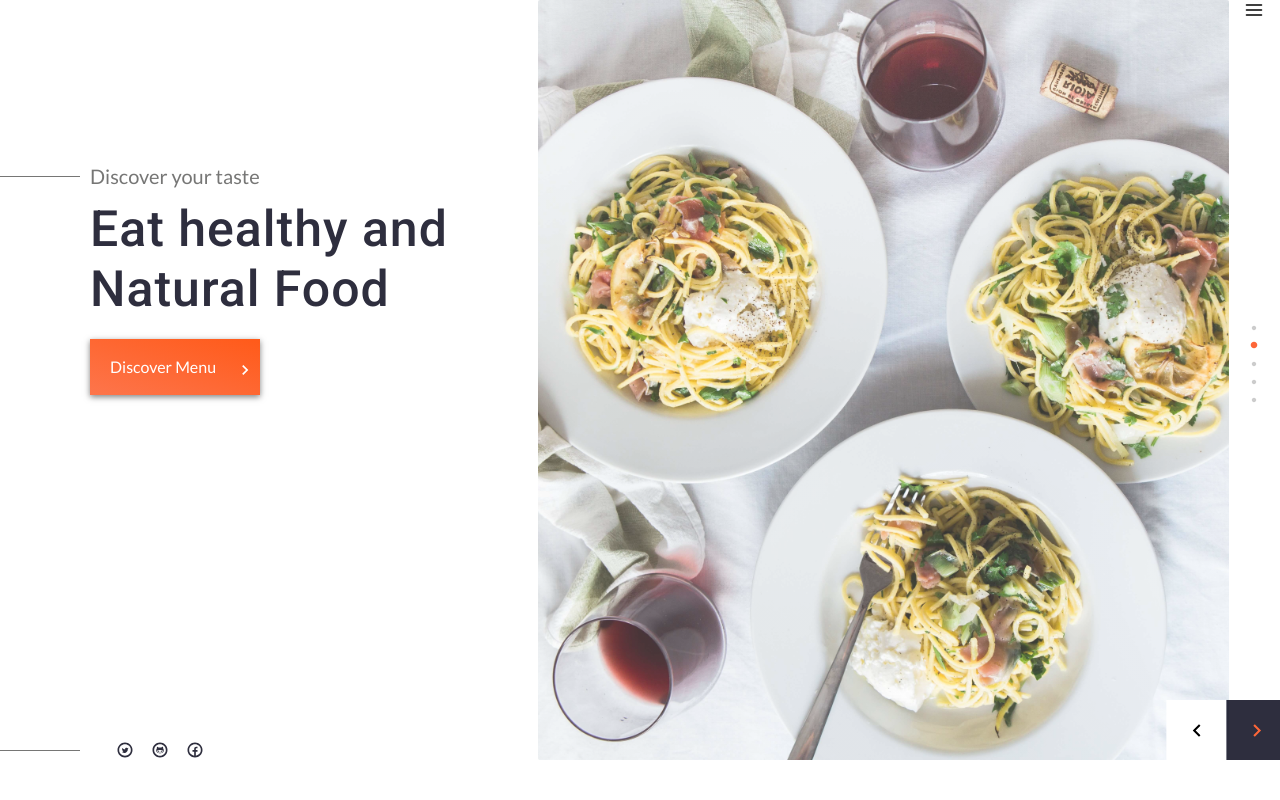
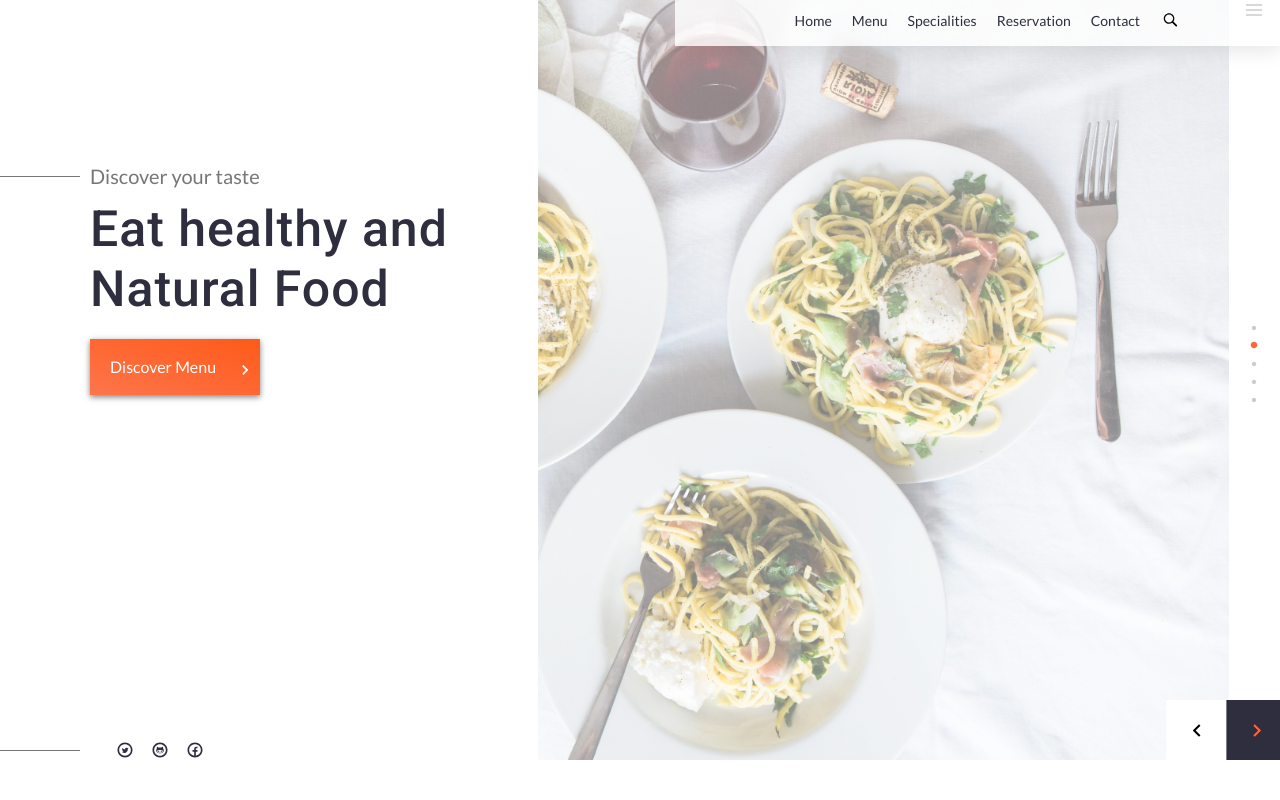
Before and after one commit to lamideolaniyan/qutori, a website built with webpack: page src/index.html in a window 1280 px wide. Shown: the top 800 px of the page. Built offline with nearby package versions, Linux system fonts and the light colour scheme.

Commit message:
navbar markup and styling

```diff
--- a/src/index.html
+++ b/src/index.html
@@ -85,7 +85,31 @@
       </div>
     </header>
 
-    <!-- <nav class="nav"></nav> -->
+    <nav class="nav">
+      <ul class="nav__list">
+        <li class="nav__item">
+          <a href="#" class="nav__link">home</a>
+        </li>
+        <li class="nav__item">
+          <a href="" class="nav__link">menu</a>
+        </li>
+        <li class="nav__item">
+          <a href="" class="nav__link">specialities</a>
+        </li>
+        <li class="nav__item">
+          <a href="" class="nav__link">reservation</a>
+        </li>
+        <li class="nav__item">
+          <a href="" class="nav__link">contact</a>
+        </li>
+        <li class="nav__item">
+          <svg class="icon search-icon">
+            <use xlink:href="img/sprite.svg#icon-search"></use>
+          </svg>
+        </li>
+      </ul>
+    </nav>
+
     <section class="about">
       <div class="about__left">
         <figure class="about__img"></figure>
--- a/src/sass/_base.scss
+++ b/src/sass/_base.scss
@@ -15,6 +15,7 @@ body {
   font-weight: 300;
   line-height: 1.6;
   background-color: #fff;
+  position: relative;
 }
 
 a,
--- a/src/sass/_header.scss
+++ b/src/sass/_header.scss
@@ -71,11 +71,11 @@
   &__img {
     height: 100%;
     width: 100%;
-    background-image: linear-gradient(rgba(#fff, 0.2), rgba(#fff, 0.2)),
+    background-image: linear-gradient(rgba(#fff, 0.5), rgba(#fff, 0.5)),
       url(../img/hero.jpg);
     background-size: cover;
     background-repeat: no-repeat;
-    background-position: center;
+    background-position: right;
     border-radius: 2px;
   }
 
--- a/src/sass/_nav.scss
+++ b/src/sass/_nav.scss
@@ -0,0 +1,54 @@
+.nav {
+  position: fixed;
+  top: 0;
+  right: 0;
+  padding: 1rem 8rem;
+  //   padding-bottom: 1rem;
+  z-index: 1000;
+  background-color: rgba(#fff, 0.8);
+  box-shadow: 0 0.5rem 2rem rgba(#000, 0.1);
+
+  &__list {
+    display: flex;
+    justify-content: space-between;
+    list-style-type: none;
+  }
+
+  &__item {
+    text-transform: capitalize;
+    margin-right: 2rem;
+    font-size: 1.4rem;
+    font-weight: 400;
+  }
+
+  &__link {
+    position: relative;
+    color: $color-primary;
+    padding-bottom: 0.8rem;
+
+    &::after {
+      display: block;
+      content: '';
+      position: absolute;
+      bottom: 0;
+      left: 50%;
+      transform: translateX(-50%);
+
+      height: 0.5rem;
+      width: 0.5rem;
+      border-radius: 100%;
+      background-color: $color-secondary;
+
+      opacity: 0;
+      visibility: hidden;
+      transition: all 0.5s;
+    }
+
+    &:hover {
+      &::after {
+        opacity: 1;
+        visibility: visible;
+      }
+    }
+  }
+}
```
Also changed, not shown: dist/css/style.css.
